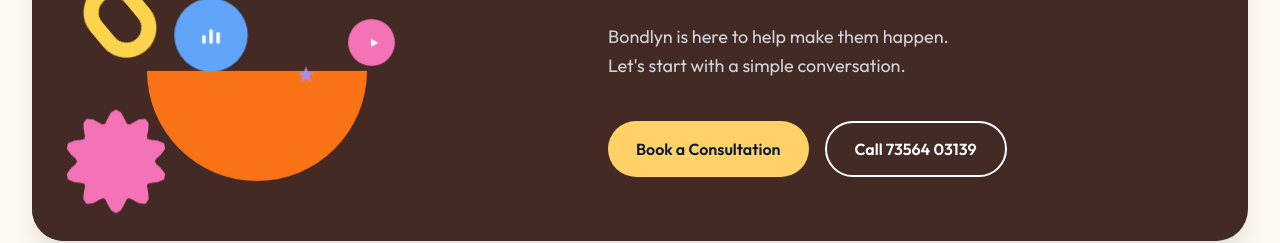
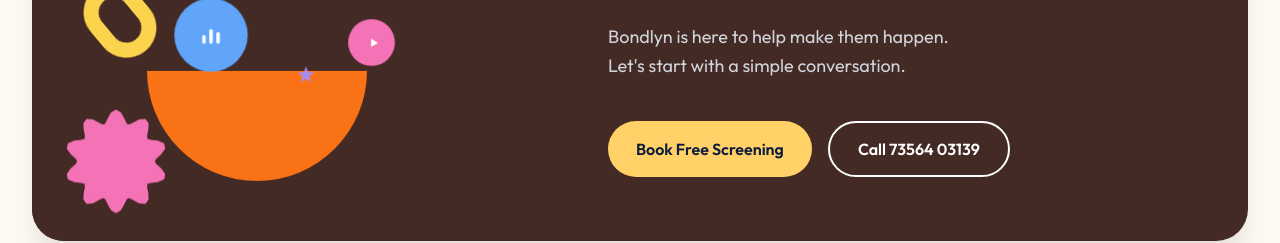
Before and after one commit to certifyied/bondlyn, a React (Vite) app: page /terms in a window 1280 px wide. Shown: the part 1140-1383 px from the top of the page. Built offline with nearby package versions, Linux system fonts and the light colour scheme.

Commit message:
consultation to screening done

```diff
--- a/src/components/CtaBlock.jsx
+++ b/src/components/CtaBlock.jsx
@@ -66,7 +66,7 @@
             Let's start with a simple conversation.
           </p>
           <div className="cta-buttons">
-            <button className="btn-cta-primary" onClick={openModal}>Book a Consultation</button>
+            <button className="btn-cta-primary" onClick={openModal}>Book Free Screening</button>
             <a
               href="tel:+917356403139"
               className="btn-cta-secondary"
--- a/src/pages/ServiceDetail.jsx
+++ b/src/pages/ServiceDetail.jsx
@@ -53,7 +53,7 @@
             More detailed information about this therapy will be updated here. We work with each family to tailor this service perfectly to your child's needs.
           </p>
           <div className="service-actions">
-            <button className="btn-primary" onClick={openModal}>Book a Consultation</button>
+            <button className="btn-primary" onClick={openModal}>Book Free Screening</button>
             <Link to="/" className="btn-secondary">Back to Home</Link>
           </div>
         </div>
```
